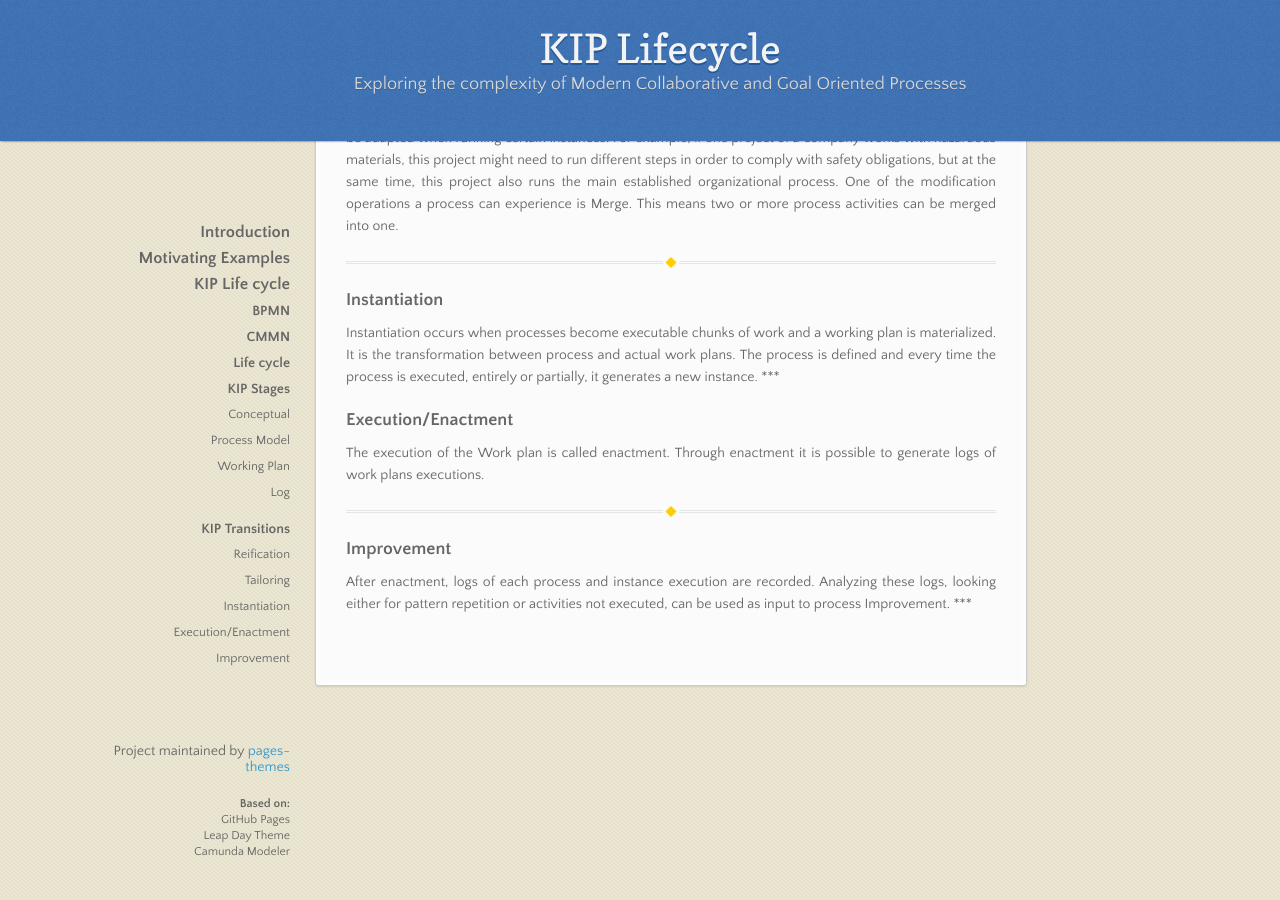
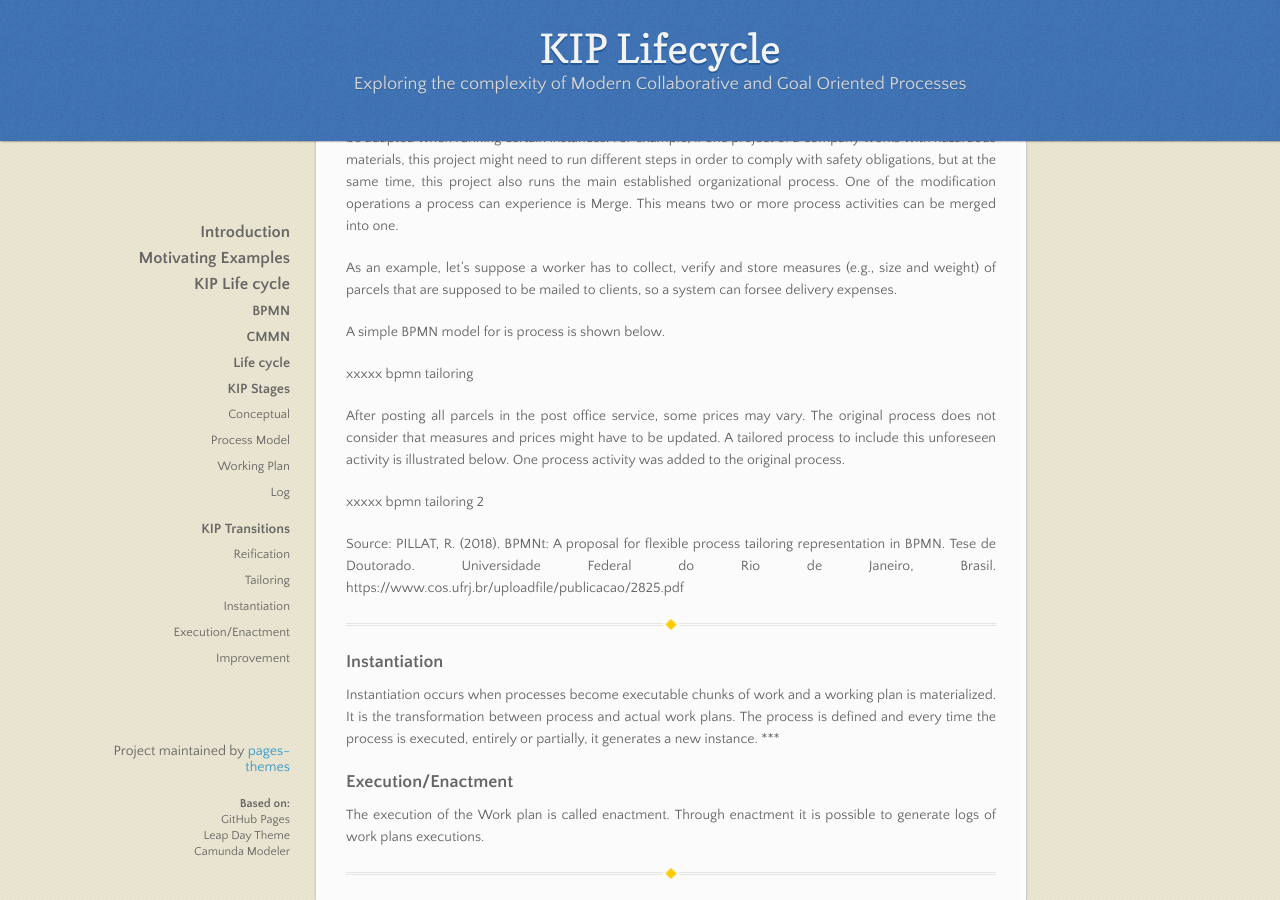
Before and after one commit to pages-themes/leap-day, a Jekyll site: the page built from index.md, in a window 1280 px wide and 900 px high, scrolled down 5937 px. Built offline with Jekyll 4.4.1, drawn with Linux system fonts in a browser that asks for light colours; our own code applies the rules of GitHub Pages for plain Markdown files.

Commit message:
Update index.md

```diff
--- a/index.md
+++ b/index.md
@@ -171,6 +171,20 @@ This transformation represents when the concepts from the Conceptual View are tr
 When in the Process View stage, processes may need to be modified to comply with business or environment needs. These modifications are called tailoring. In other words, a main established process will be adapted when running certain instances. For example, if one project of a company works with hazardous materials, this project might need to run different steps in order to comply with safety obligations, but at the same time, this project also runs the main established organizational process.
 One of the modification operations a process can experience is Merge. This means two or more process activities can be merged into one.
 
+As an example, let's suppose a worker has to collect, verify and store measures (e.g., size and weight) of parcels that are supposed to be mailed to clients, so a system can forsee delivery expenses.
+
+A simple BPMN model for is process is shown below.
+
+xxxxx bpmn tailoring
+
+After posting all parcels in the post office service, some prices may vary. The original process does not consider that measures and prices might have to be updated. A tailored process to include this unforeseen activity is illustrated below. One process activity was added to the original process.
+
+xxxxx bpmn tailoring 2
+
+Source: PILLAT, R. (2018). BPMNt: A proposal for flexible process tailoring representation in BPMN. Tese de Doutorado. Universidade Federal do Rio de Janeiro, Brasil.
+https://www.cos.ufrj.br/uploadfile/publicacao/2825.pdf
+
+
 ***
 
 ### Instantiation
```
